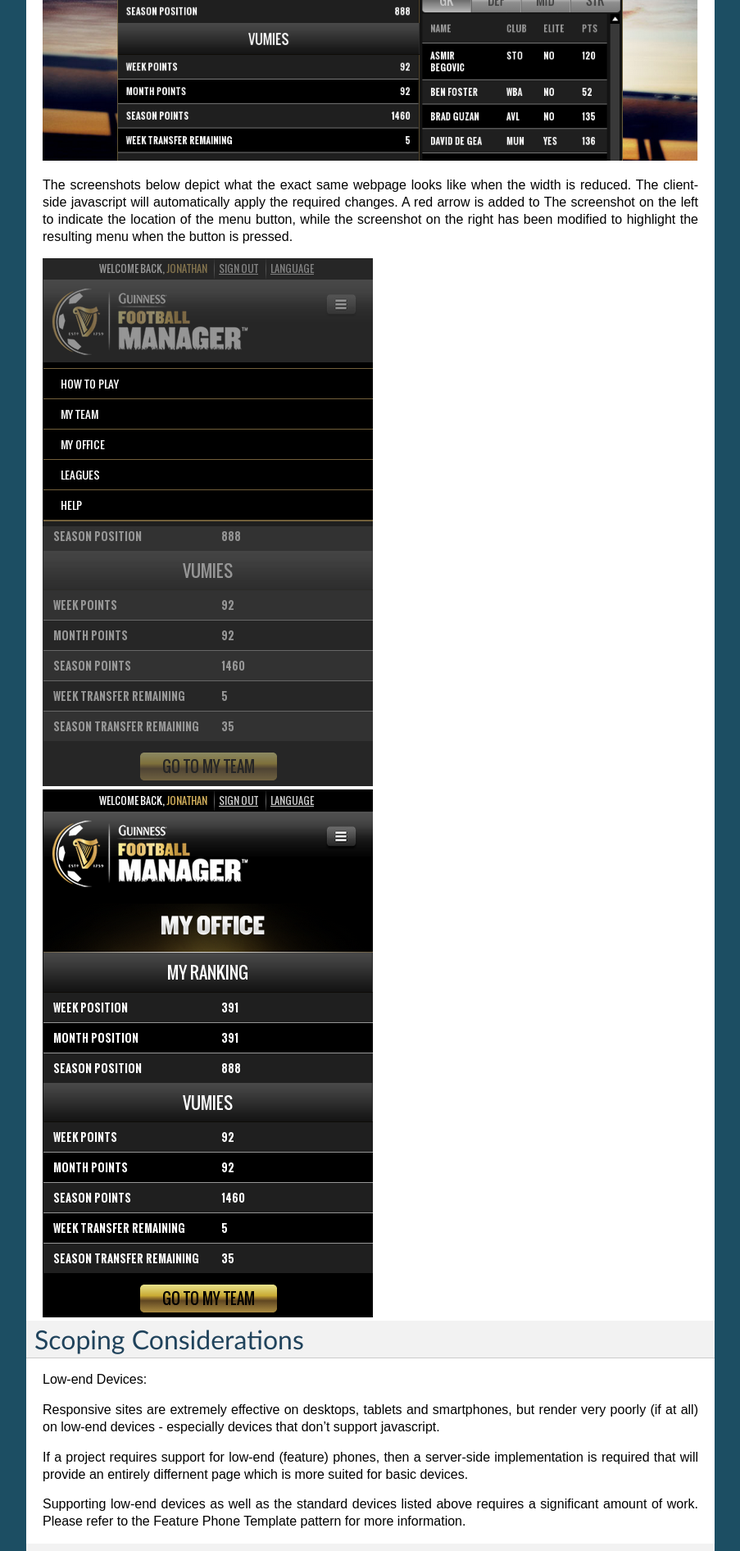
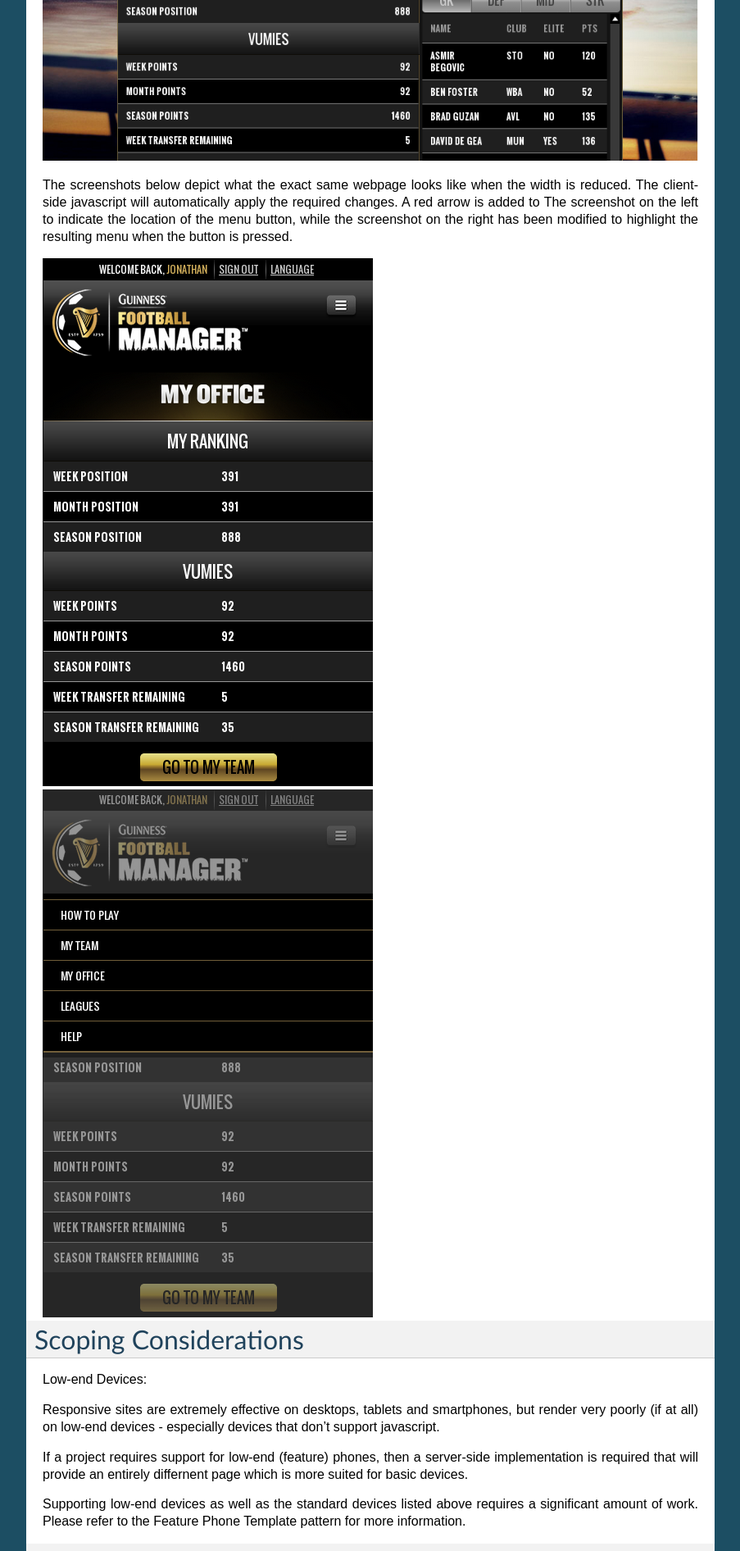
Before and after one commit to praekeltfoundation/patterns, a Sphinx documentation site: the page built from docs/rendering/responsive-template.rst, in a window 1280 px wide. Shown: the part 1017-2909 px from the top of the page at 82% size, without its empty margins (198-1101 px from the left). Built offline with Sphinx 7.4.7, drawn with Linux system fonts in a browser that asks for light colours.

Commit message:
Update responsive-template.rst
Fix order of images.

```diff
--- a/docs/rendering/responsive-template.rst
+++ b/docs/rendering/responsive-template.rst
@@ -26,8 +26,8 @@
 
 The screenshots below depict what the exact same webpage looks like when the width is reduced. The client-side javascript will automatically apply the required changes. A red arrow is added to The screenshot on the left to indicate the location of the menu button, while the screenshot on the right has been modified to highlight the resulting menu when the button is pressed.
 
+.. image:: mobile-web-render.png
 .. image:: mobile-web-render-menu.png
-.. image:: mobile-web-render.png
 
 Scoping Considerations
 ++++++++++++++++++++++
```
